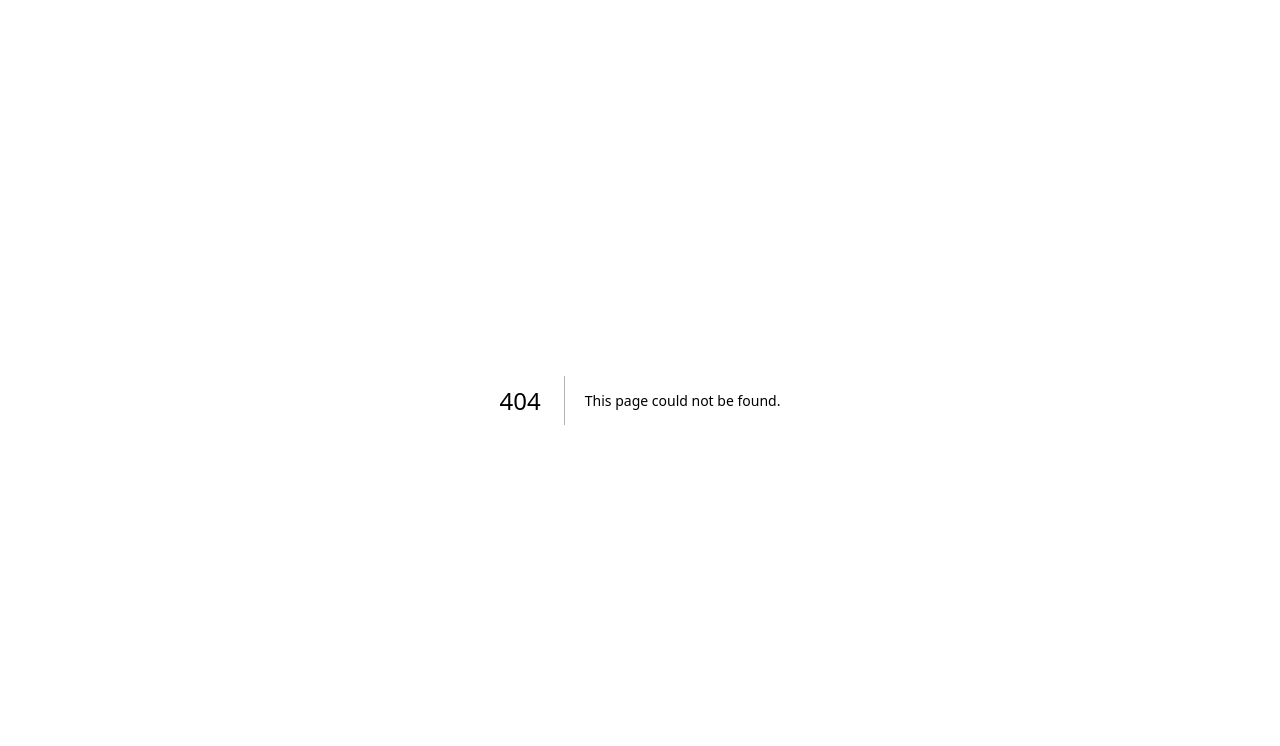
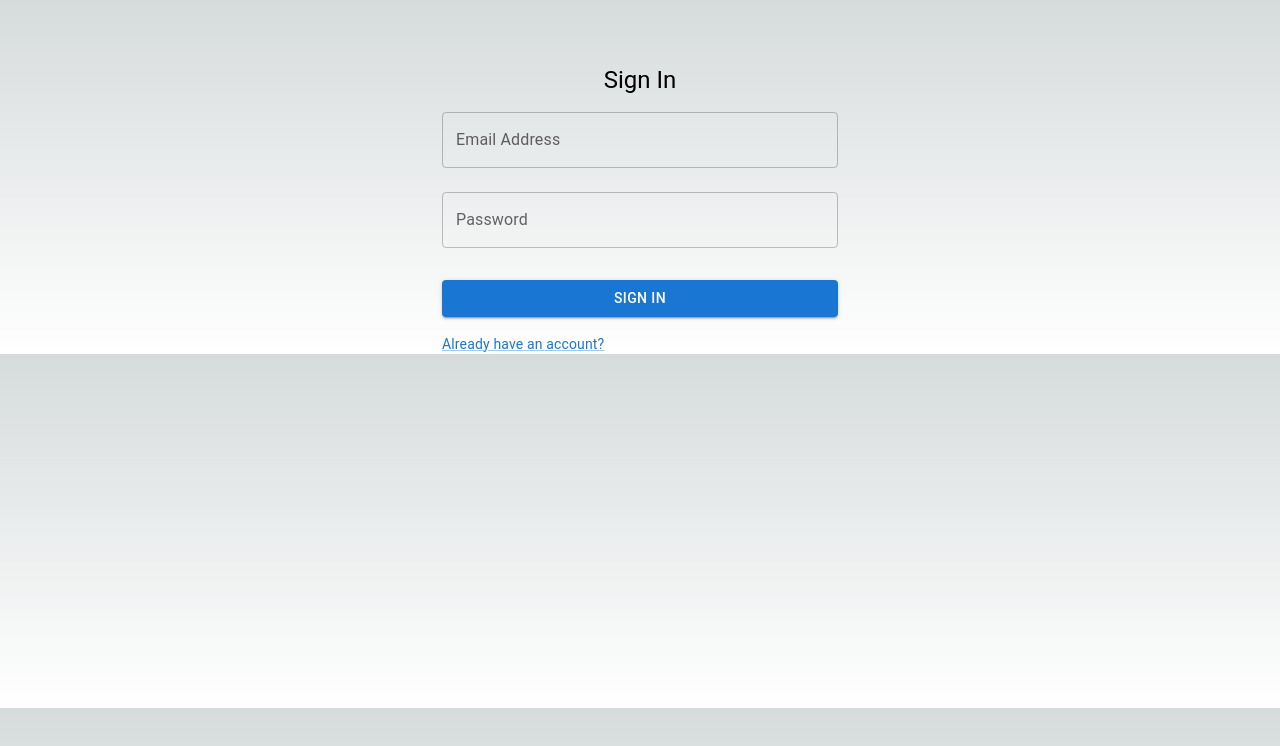
Before and after one commit to COSC-499-W2023/year-long-project-team-3, a Next.js app: page /signup in a window 1280 px wide. Before the commit this address had no page. Shown: the top 746 px of the page. Built offline with nearby package versions, Linux system fonts and the light colour scheme.

Commit message:
Created simple signin page with no functionality

```diff
--- /dev/null
+++ b/src/app/signup/page.tsx
@@ -0,0 +1,55 @@
+import Button from '@mui/material/Button'
+import TextField from '@mui/material/TextField'
+import Grid from '@mui/material/Grid'
+import Container from '@mui/material/Container'
+import Box from '@mui/material/Box'
+import Typography from '@mui/material/Typography'
+import Link from '@mui/material/Link'
+
+export default function SignIn() {
+    return(
+        <Container component='main' maxWidth='xs'>
+            <Box
+                sx={{
+                    marginTop: 8,
+                    display: 'flex',
+                    flexDirection: 'column',
+                    alignItems: 'center',
+                }}
+            >
+                <Typography component='h1' variant='h5'>
+                    Sign In
+                </Typography>
+                <Box component='form'>
+                    <TextField
+                        margin='normal'
+                        fullWidth
+                        label='Email Address'
+                        name='email'
+                    />
+                    <TextField
+                        margin='normal'
+                        fullWidth
+                        label='Password'
+                        name='password'
+                    />
+                    <Button
+                        type='submit'
+                        fullWidth
+                        variant='contained'
+                        sx={{ mt: 3, mb: 2 }}
+                    >
+                        Sign In
+                    </Button>
+                    <Grid container>
+                        <Grid item>
+                            <Link href='#' variant='body2'>
+                                Already have an account?
+                            </Link>
+                        </Grid>
+                    </Grid>
+                </Box>
+            </Box>
+        </Container>
+    )
+}
```
